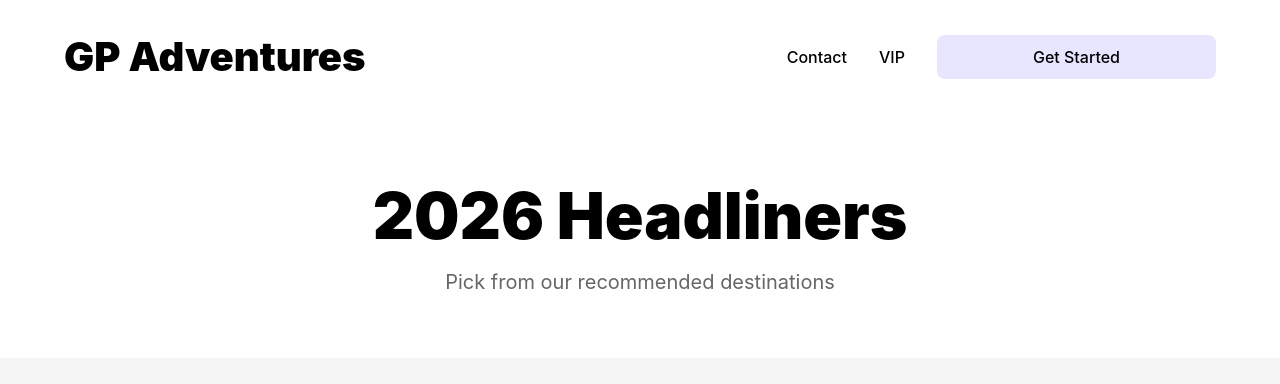
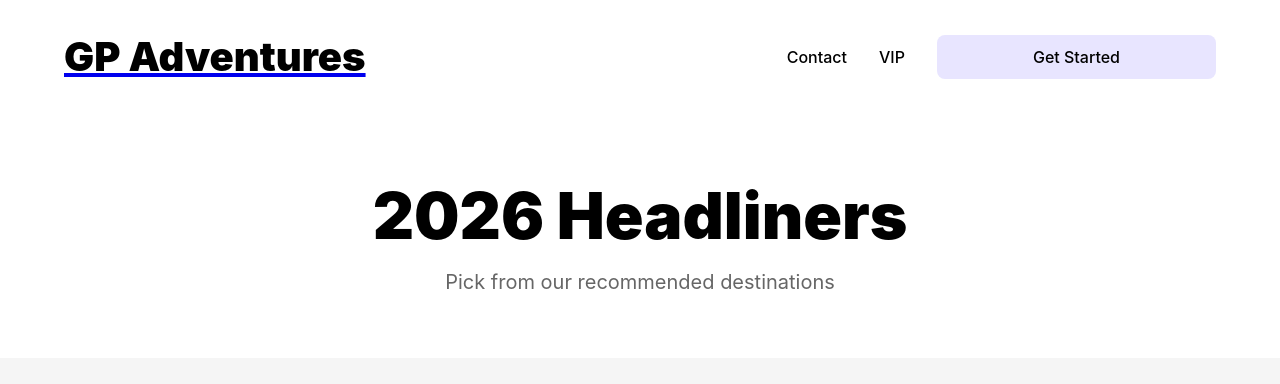
Before and after one commit to ryanmend/GP-Adventures_v1, a plain HTML site: page index.html in a window 1280 px wide. Shown: the top 384 px of the page. Drawn offline with Linux system fonts and the light colour scheme.

Commit message:
Update index.html
Hyperlink logo home

```diff
--- a/index.html
+++ b/index.html
@@ -3,7 +3,7 @@
 <head>
     <meta charset="UTF-8">
     <meta name="viewport" content="width=device-width, initial-scale=1.0">
-    <title>GP Adventures - 2026 Headliners</title>
+    <title>GP Adventures</title>
     <style>
         * {
             margin: 0;
@@ -240,7 +240,9 @@
 </head>
 <body>
     <header>
-        <div href="https://ryanmend.github.io/GP-Adventures_v1/" class="logo">GP Adventures</div>
+        <a href="https://ryanmend.github.io/GP-Adventures_v1/">
+        <div class="logo">GP Adventures</div>
+        </a>
         <nav>
             <a href="https://ryanmend.github.io/GP-Adventures_v1/contact.html">Contact</a>
             <a href="https://ryanmend.github.io/GP-Adventures_v1/vip.html">VIP</a>
```
